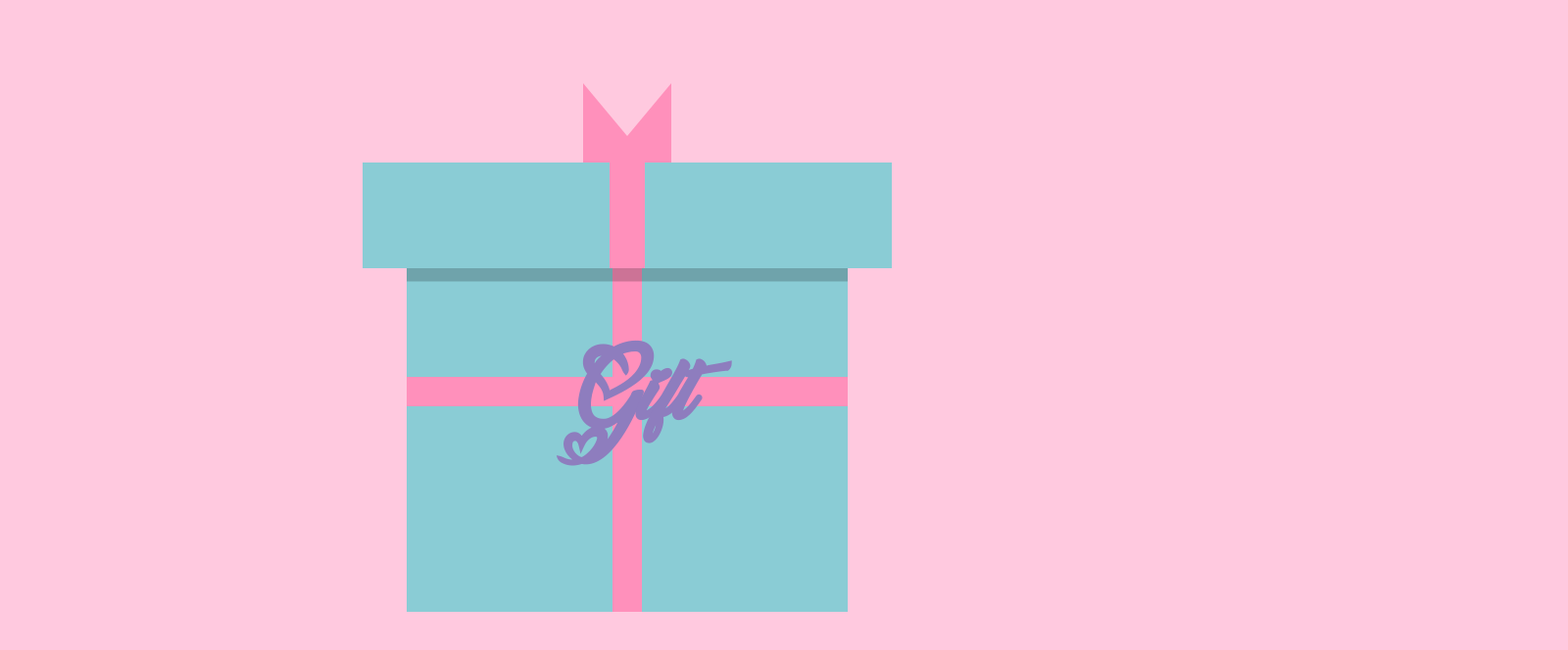
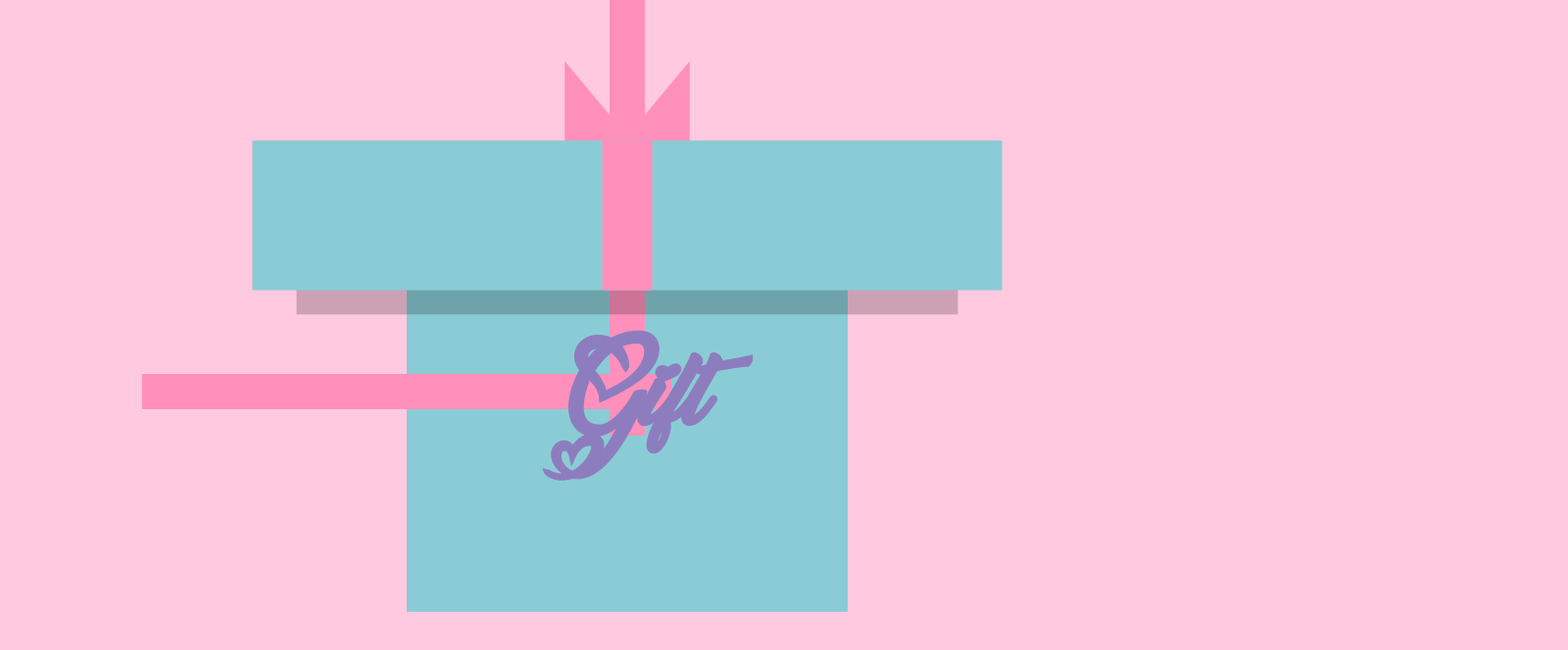
Before and after one commit to P-Tanjim/Gift, a plain HTML site: page index.html in a window 1280 px wide. Shown: the whole page at 98% size, 1600 px wide, since content can reach past the window. Drawn offline with Linux system fonts and the light colour scheme.

Commit message:
Update style.css

```diff
--- a/style.css
+++ b/style.css
@@ -23,7 +23,7 @@ body {
   align-items: center;
   flex-direction: column;
   position: relative;
-  transform: scale(1.5);
+
 }
 
 /* ----------------------
@@ -39,6 +39,7 @@ body {
   text-align: center;
   z-index: 3;
   cursor: pointer;
+  transform: scale(1.5);
 }
 
 .gift-box h2 {
@@ -48,7 +49,7 @@ body {
   position: absolute;
   top: 50%;
   left: 50%;
-  transform: translate(-50%, -50%);
+  transform: translate(-50%, -50%) scale(1.2);
   z-index: 2;
 }
 
@@ -58,7 +59,7 @@ body {
   background-color: #ff90bb;
   position: absolute;
   left: 50%;
-  transform: translateX(-50%);
+  transform: translate(-50%, -50%) scale(1.2);
 }
 
 .ribbon-two {
@@ -67,7 +68,7 @@ body {
   background-color: #ff90bb;
   position: absolute;
   top: 50%;
-  transform: translateY(-50%);
+  transform: translate(-50%, -50%) scale(1.2);
 }
 
 /* ----------------------
@@ -79,12 +80,13 @@ body {
   width: clamp(150px, 25vw, 300px);
   animation: float-lid 1s ease-in-out infinite;
   z-index: 4;
+  transform: scale(1.5);
 }
 
 .lid-box {
   position: absolute;
   width: 100%;
-  transform: scale(1.2);
+  transform: scale(1.7);
   height: clamp(40px, 8vh, 60px);
   background-color: #8accd5;
   z-index: 1;
@@ -98,6 +100,7 @@ body {
   z-index: 1;
   margin-top: -50%;
   box-shadow: 0 15px 0 rgba(0, 0, 0, 0.2);
+  transform: scale(1.5);
 }
 
 .ribbon {
@@ -116,6 +119,7 @@ body {
   position: absolute;
   top: 0;
   margin-top: -70%;
+  transform: scale(1.5);
 }
 
 .triangle-left {
```
